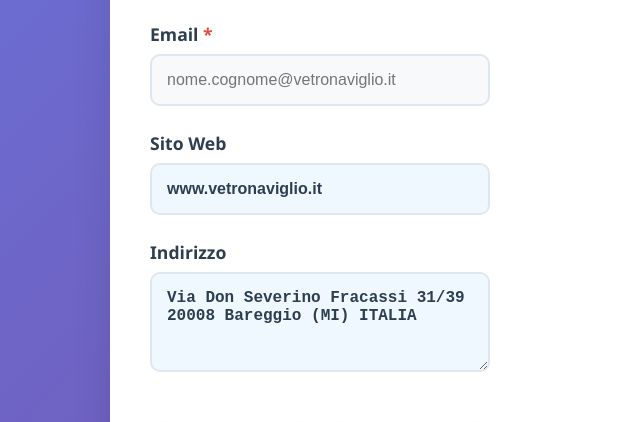
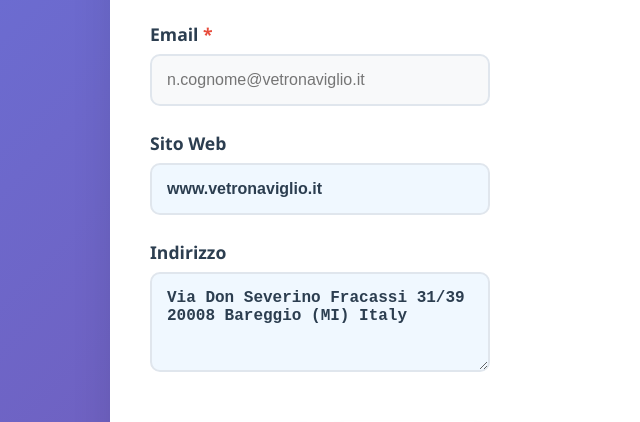
Before and after one commit to StefanoBonfanti66/github.io, a plain HTML site: page index.html in a window 1280 px wide. Shown: the part 832-1254 px from the top of the page, 130-770 px from the left. Drawn offline with nearby package versions, Linux system fonts and the light colour scheme.

Commit message:
Update index.html
Modifica da Italia a Italy

```diff
--- a/index.html
+++ b/index.html
@@ -280,7 +280,7 @@
 
                 <div class="form-group">
                     <label for="email">Email <span class="required">*</span></label>
-                    <input type="email" id="email" placeholder="nome.cognome@vetronaviglio.it" required>
+                    <input type="email" id="email" placeholder="n.cognome@vetronaviglio.it" required>
                 </div>
 
                 <div class="form-group">
@@ -291,7 +291,7 @@
                 <div class="form-group">
                     <label for="indirizzo">Indirizzo</label>
                     <textarea id="indirizzo" readonly style="background-color: #f0f8ff; color: #2c3e50; font-weight: 600;">Via Don Severino Fracassi 31/39
-20008 Bareggio (MI) ITALIA</textarea>
+20008 Bareggio (MI) Italy</textarea>
                 </div>
 
                 <div class="button-group">
```
